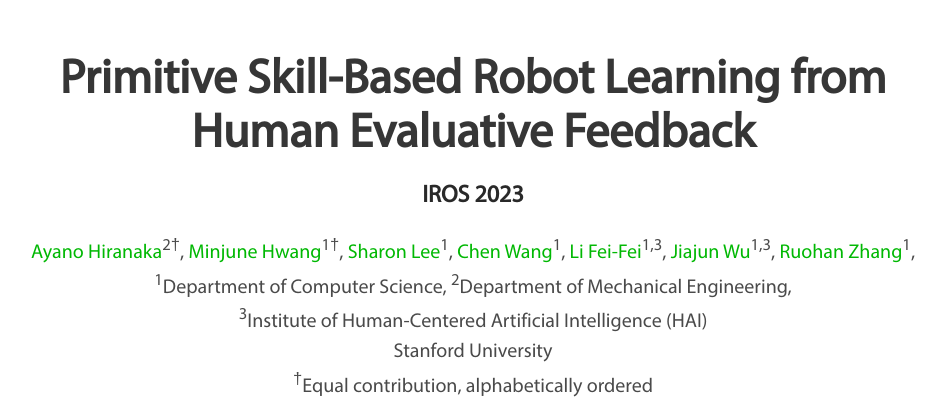
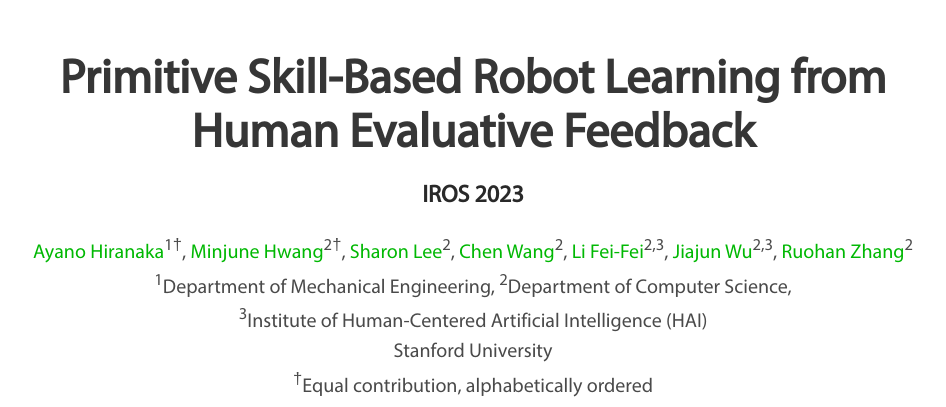
Before and after one commit to seediros23/seediros23.github.io, a plain HTML site: page index.html in a window 1280 px wide. Shown: the top 407 px of the page, without its empty margins (167-1113 px from the left). Drawn offline with nearby package versions, Linux system fonts and the light colour scheme; some icons are missing; a web font is replaced by a local one.

Commit message:
minor fixes, add pdf

```diff
--- a/index.html
+++ b/index.html
@@ -87,20 +87,20 @@
                     </h3>
                     <div class="is-size-5 publication-authors">
                         <span class="author-block">
-                            <a target="_blank" href="TODO">Ayano&#160;Hiranaka</a><sup>2&dagger;</sup>,
-                            <a target="_blank" href="https://mj-hwang.github.io/">Minjune&#160;Hwang</a><sup>1&dagger;</sup>,
-                            <a target="_blank" href="TODO">Sharon&#160;Lee</a><sup>1</sup>,
-                            <a target="_blank" href="https://www.chenwangjeremy.net/">Chen&#160;Wang</a><sup>1</sup>,
-                            <a target="_blank" href="https://profiles.stanford.edu/fei-fei-li">Li&#160;Fei-Fei</a><sup>1,3</sup>,
-                            <a target="_blank" href="https://jiajunwu.com/">Jiajun&#160;Wu</a><sup>1,3</sup>,
-                            <a target="_blank" href="https://ai.stanford.edu/~zharu/">Ruohan&#160;Zhang</a><sup>1</sup>,
+                            <a target="_blank" href="TODO">Ayano&#160;Hiranaka</a><sup>1&dagger;</sup>,
+                            <a target="_blank" href="https://mj-hwang.github.io/">Minjune&#160;Hwang</a><sup>2&dagger;</sup>,
+                            <a target="_blank" href="TODO">Sharon&#160;Lee</a><sup>2</sup>,
+                            <a target="_blank" href="https://www.chenwangjeremy.net/">Chen&#160;Wang</a><sup>2</sup>,
+                            <a target="_blank" href="https://profiles.stanford.edu/fei-fei-li">Li&#160;Fei-Fei</a><sup>2,3</sup>,
+                            <a target="_blank" href="https://jiajunwu.com/">Jiajun&#160;Wu</a><sup>2,3</sup>,
+                            <a target="_blank" href="https://ai.stanford.edu/~zharu/">Ruohan&#160;Zhang</a><sup>2</sup>
                             <br>
                         </span>
                     </div>
 
                     <div class="is-size-5 publication-authors">
-                        <span class="author-block"><sup>1</sup>Department of Computer Science, </span>
-                        <span class="author-block"><sup>2</sup>Department of Mechanical Engineering, </span>
+                        <span class="author-block"><sup>1</sup>Department of Mechanical Engineering, </span>
+                        <span class="author-block"><sup>2</sup>Department of Computer Science, </span>
                         <span class="author-block"><sup>3</sup>Institute of Human-Centered Artificial Intelligence (HAI)</span>
                         <br>
                         <span class="author-block">Stanford University</span>
@@ -124,7 +124,7 @@
                             </span>
 
                             <span class="link-block">
-                                <a target="_blank" href="assets/TODO.pdf"
+                                <a target="_blank" href="assets/2023_IROS_SEED.pdf"
                                 class="external-link button is-normal is-rounded is-dark">
                                 <span class="icon">
                                     <i class="fas fa-file-pdf"></i>
```
Also changed, not shown: 1 other file.
